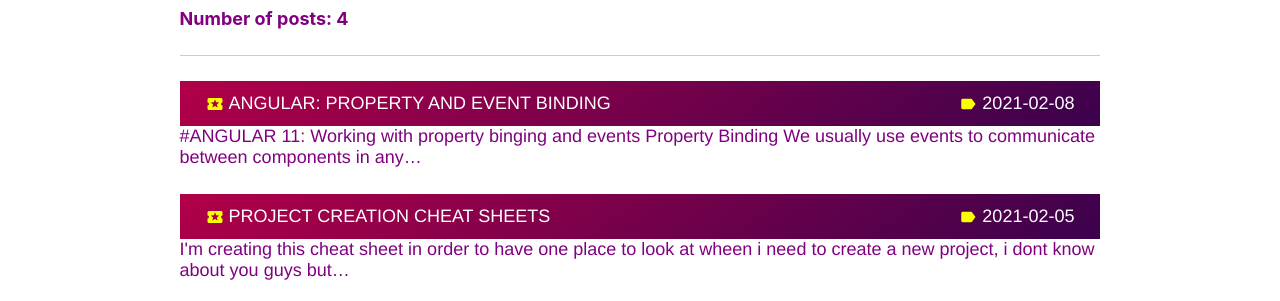
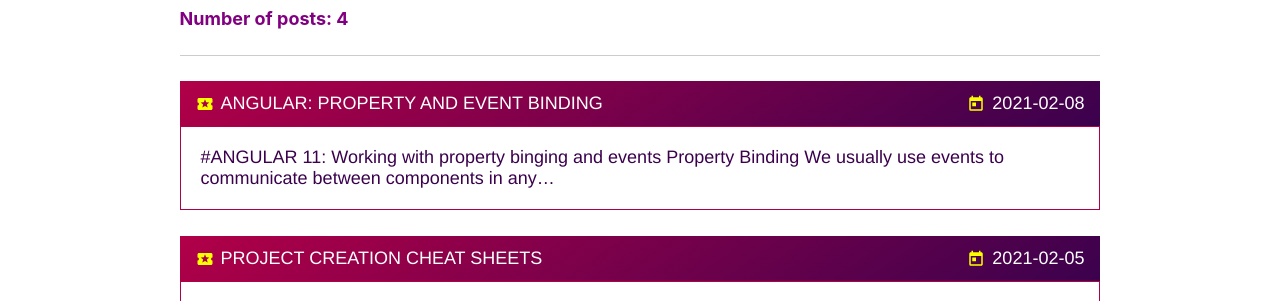
Before and after one commit to MoisesPedrazaSNG/gatsby-blog, a Gatsby site: page / in a window 1280 px wide. Shown: the part 173-474 px from the top of the page. Built offline with nearby package versions, Linux system fonts and the light colour scheme; Gatsby itself is replaced by a stand-in of ours; some packages are replaced by stand-ins of ours.

Commit message:
Layout fix

```diff
--- a/src/pages/index.js
+++ b/src/pages/index.js
@@ -1,6 +1,6 @@
 import React from 'react';
 import { graphql, Link } from 'gatsby';
-import { MdLabel, MdLocalActivity } from "react-icons/md";
+import { MdToday, MdLocalActivity } from "react-icons/md";
 
 import Layout from '../components/layout';
 import SEO from '../components/seo';
@@ -20,11 +20,11 @@ export default ({ data }) => (
                 <div className="post-metadata">
                   <Link to={node.fields.slug} className="post-link">
                     <p className="post-title">
-                      <span className="title-icon"><MdLocalActivity /></span>
+                      <span className="title-icon title-icon"><MdLocalActivity /></span>
                       <span>{node.frontmatter.title}</span>
                     </p>
                     <p className="post-date">
-                      <span className="title-icon"><MdLabel /></span>
+                      <span className="title-icon date-icon"><MdToday /></span>
                       <span>{node.frontmatter.date}</span>
                     </p>
                   </Link>
--- a/src/styles/blog-theme.scss
+++ b/src/styles/blog-theme.scss
@@ -22,7 +22,6 @@ body {
   margin: 0 auto;
   max-width: 960px;
   padding: 0 1.0875rem 1.45rem;
-  height: 100%;
   background-color: white;
 }
 
@@ -42,7 +41,7 @@ body {
 
 .post-metadata {
   background: rgb(59,1,77);
-  background: linear-gradient(325deg, rgba(59,1,77,1) 0%, rgba(177,0,72,1) 100%);
+  background: linear-gradient(325deg, #3b014d 0%, #b10048 100%);
   color: white;
   p {
     margin: 0;
@@ -59,7 +58,6 @@ body {
     }
   };
   .post-title, .post-date {
-    padding: 0 10px;
     display: flex;
     align-items: center;
     text-transform: uppercase;
@@ -67,11 +65,13 @@ body {
 
   .title-icon {
     color: #faff00;
-    margin-right: 5px;
+    margin-right: 7px;
     height: 17px;
   }
-  .post-exerpt {
-    padding: 20px;
-    border: 1px solid black;
-  }
 }
+
+.post-excerpt {
+  padding: 20px;
+  border: 1px solid #b10048;
+  color: #3b014d
+}
```
